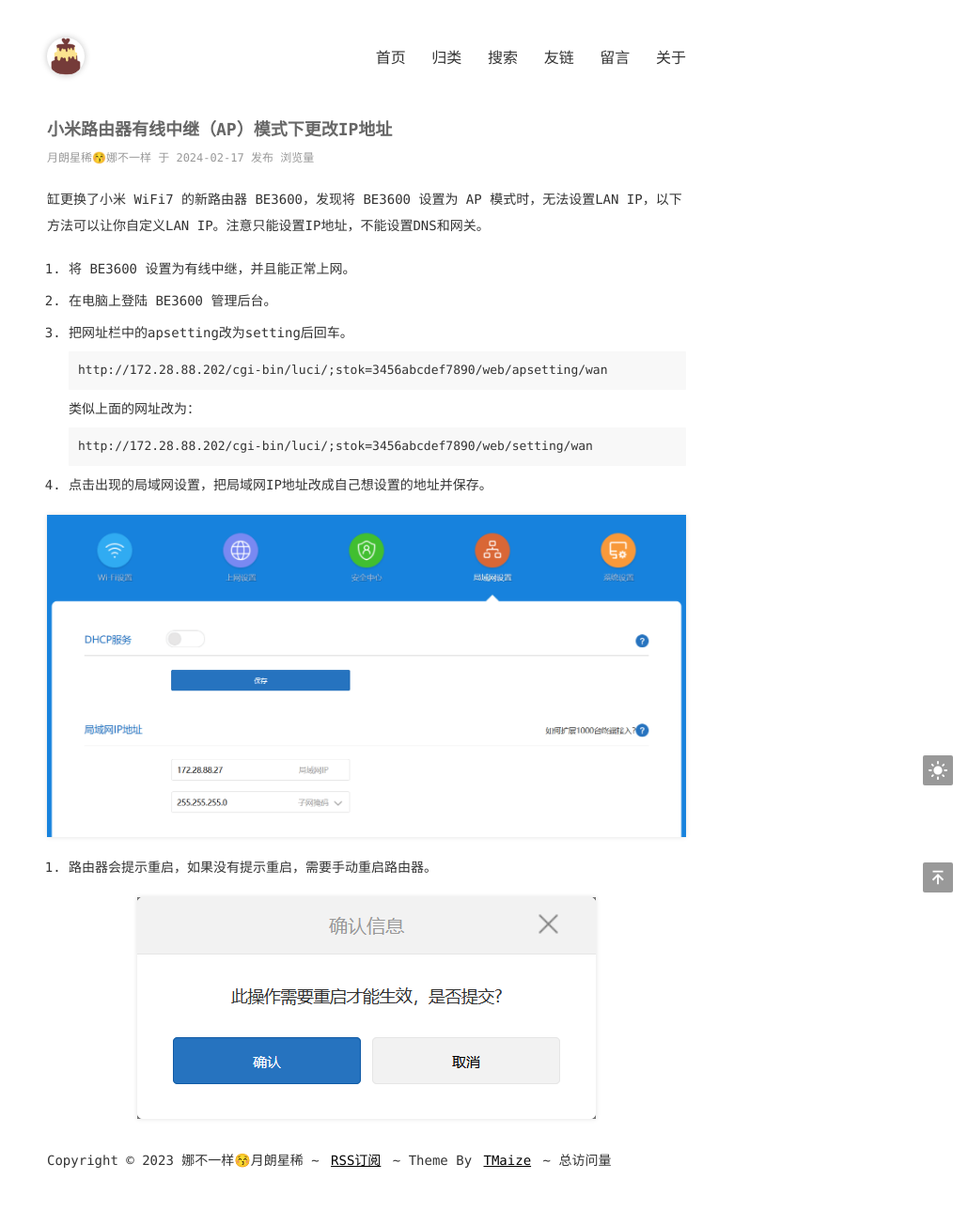
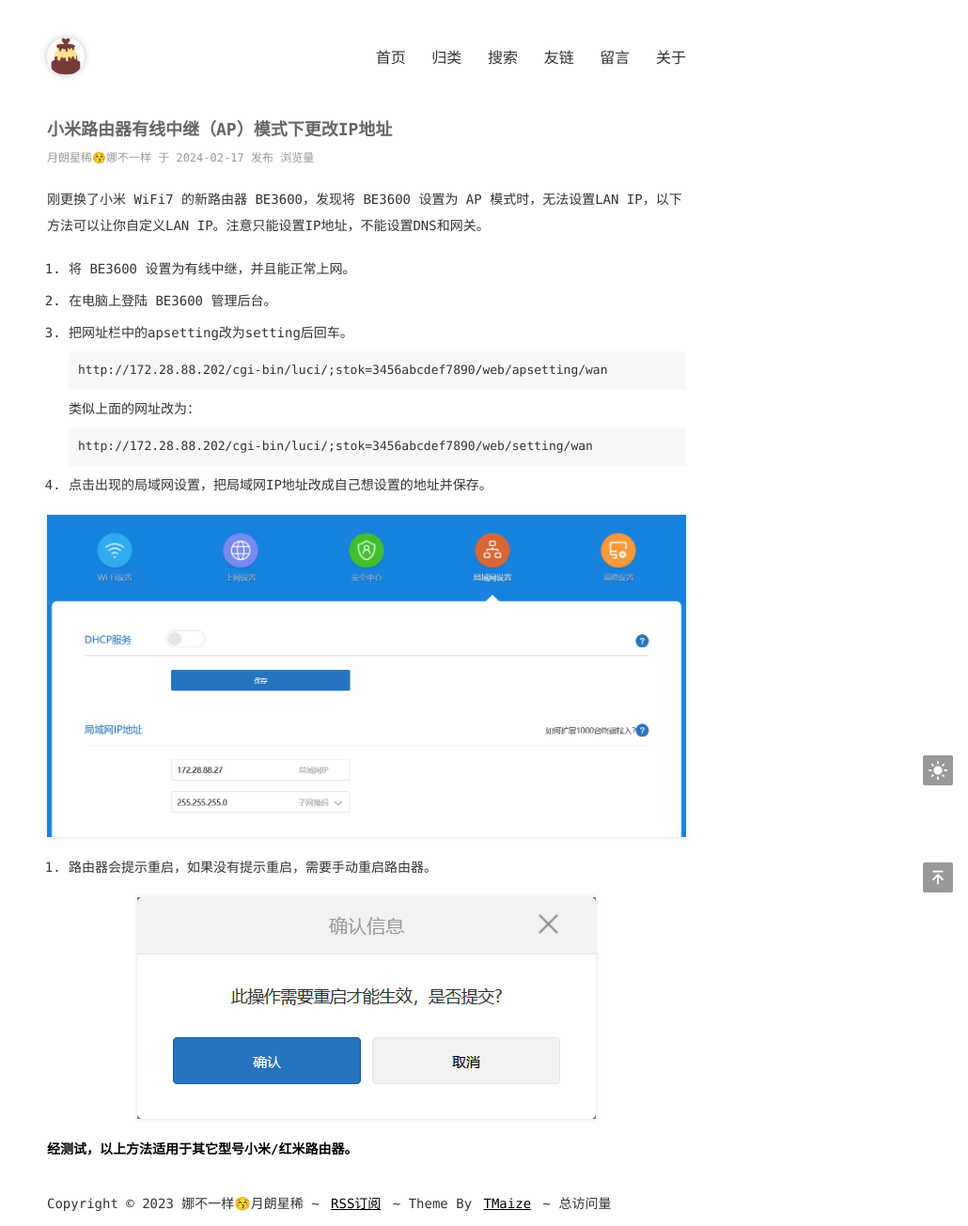
Before and after one commit to nksmiles/nksmiles.github.io, a Jekyll site: the page built from _posts/2024-02-17-Mi-router-LAN-IP-change.md, in a window 1280 px wide. Shown: the whole page at 94% size, without its empty margins (250-1280 px from the left). Built offline with Jekyll 4.4.1, drawn with Linux system fonts in a browser that asks for light colours; comment, search, counter and statistics services are not loaded; before the commit the page ends 1259 px from its top, so only the background shows below that.

Commit message:
Update 2024-02-17-Mi-router-LAN-IP-change.md

```diff
--- a/_posts/2024-02-17-Mi-router-LAN-IP-change.md
+++ b/_posts/2024-02-17-Mi-router-LAN-IP-change.md
@@ -4,7 +4,7 @@
 categories: [Router]
 ---
 
-缸更换了小米 WiFi7 的新路由器 BE3600，发现将 BE3600 设置为 AP 模式时，无法设置LAN IP，以下方法可以让你自定义LAN IP。注意只能设置IP地址，不能设置DNS和网关。
+刚更换了小米 WiFi7 的新路由器 BE3600，发现将 BE3600 设置为 AP 模式时，无法设置LAN IP，以下方法可以让你自定义LAN IP。注意只能设置IP地址，不能设置DNS和网关。
 
 1. 将 BE3600 设置为有线中继，并且能正常上网。
 
@@ -26,3 +26,6 @@
 6. 路由器会提示重启，如果没有提示重启，需要手动重启路由器。
 
 ![LAN IP_Reboot](LAN_IP_Reboot.png)
+
+
+**经测试，以上方法适用于其它型号小米/红米路由器。**
```
